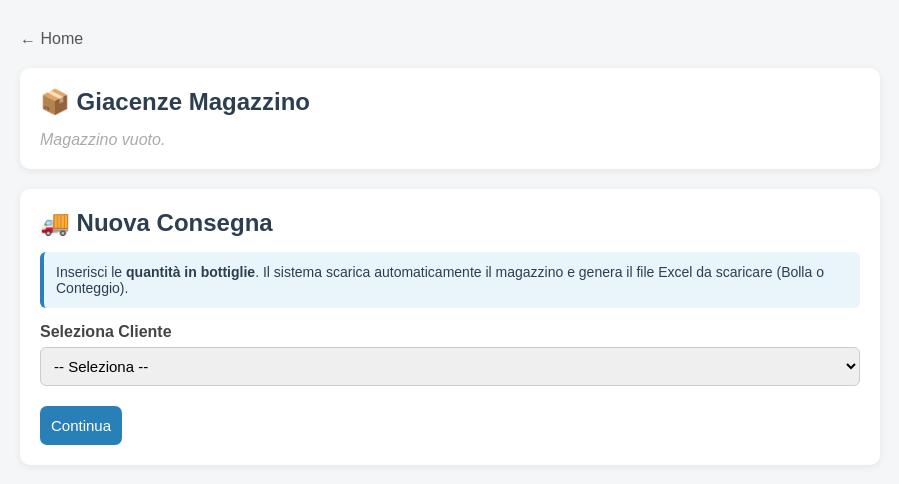
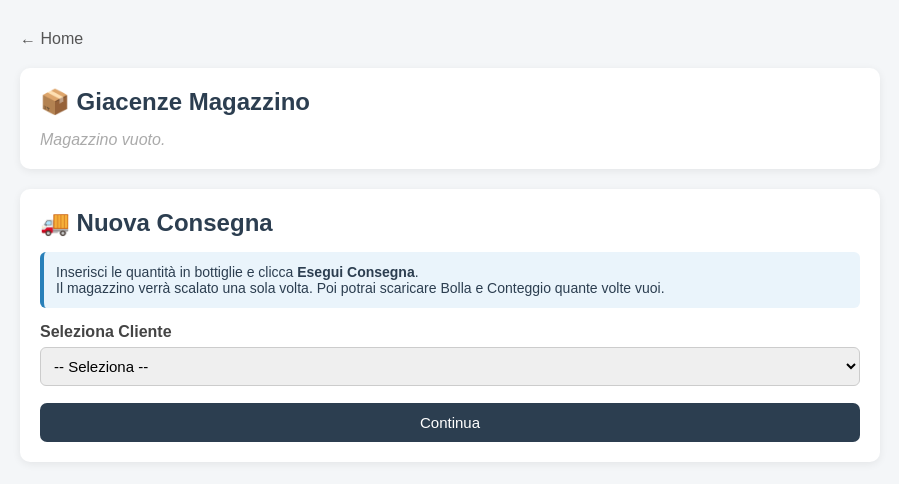
Before and after one commit to Galc987/gestionale-magazzino, a Flask app: page /consegne in a window 1280 px wide. Shown: the top 484 px of the page, without its empty margins (0-899 px from the left). Run offline with Flask 3, Linux system fonts and the light colour scheme; data that the repository does not hold is empty; some libraries are stand-ins or nearby versions.

Commit message:
Update consegne.html

```diff
--- a/templates/consegne.html
+++ b/templates/consegne.html
@@ -25,21 +25,20 @@ select, input[type=number] {
     border-radius: 6px;
     font-size: 15px;
 }
-.btn-row { display: flex; gap: 12px; margin-top: 10px; }
 button {
     padding: 11px;
-    flex: 1;
+    width: 100%;
     color: white;
     border: none;
     border-radius: 7px;
     font-size: 15px;
     cursor: pointer;
+    margin-top: 5px;
 }
-.btn-bolla     { background: #2980b9; }
-.btn-bolla:hover { background: #1a6fa0; }
-.btn-conteggio { background: #8e44ad; }
-.btn-conteggio:hover { background: #6c3483; }
-.msg-ok  { background: #d4edda; color: #155724; padding: 12px; border-radius: 7px; margin-bottom: 15px; font-weight: bold; max-width: 860px; }
+.btn-consegna  { background: #27ae60; }
+.btn-consegna:hover  { background: #1e8449; }
+.btn-continua  { background: #2c3e50; }
+.btn-continua:hover  { background: #1a252f; }
 .msg-err { background: #f8d7da; color: #721c24; padding: 12px; border-radius: 7px; margin-bottom: 15px; font-weight: bold; max-width: 860px; }
 table { width: 100%; border-collapse: collapse; margin-bottom: 10px; }
 th { text-align: left; padding: 9px 10px; background: #f0f0f0; color: #444; font-size: 14px; }
@@ -55,11 +54,7 @@ label { font-weight: bold; color: #444; }
 <a class="back" href="/">← Home</a>
 
 {% if msg %}
-    {% if "Generato" in msg or "Generata" in msg %}
-    <div class="msg-ok">✅ {{ msg }}</div>
-    {% else %}
-    <div class="msg-err">⚠️ {{ msg }}</div>
-    {% endif %}
+<div class="msg-err">⚠️ {{ msg }}</div>
 {% endif %}
 
 <!-- GIACENZE -->
@@ -83,12 +78,12 @@ label { font-weight: bold; color: #444; }
     {% endif %}
 </div>
 
-<!-- SELEZIONE CLIENTE -->
+<!-- FORM CONSEGNA -->
 <div class="box">
     <h2>🚚 Nuova Consegna</h2>
     <div class="info">
-        Inserisci le <strong>quantità in bottiglie</strong>. Il sistema scarica automaticamente il magazzino
-        e genera il file Excel da scaricare (Bolla o Conteggio).
+        Inserisci le quantità in bottiglie e clicca <strong>Esegui Consegna</strong>.<br>
+        Il magazzino verrà scalato una sola volta. Poi potrai scaricare Bolla e Conteggio quante volte vuoi.
     </div>
 
     <form method="GET" action="/consegne">
@@ -99,27 +94,19 @@ label { font-weight: bold; color: #444; }
             <option value="{{ c }}" {% if cliente_sel == c %}selected{% endif %}>{{ c }}</option>
             {% endfor %}
         </select>
-        <button type="submit" class="btn-bolla" style="margin-top:8px;">Continua</button>
+        <button type="submit" class="btn-continua">Continua</button>
     </form>
 
     {% if cliente_sel %}
     <hr style="margin:20px 0">
-    <form method="POST">
+    <form method="POST" action="/esegui_consegna">
         <input type="hidden" name="client" value="{{ cliente_sel }}">
         <h3>{{ cliente_sel }} — quantità bottiglie</h3>
         {% for p in clients[cliente_sel] %}
         <label>{{ p }}</label>
         <input type="number" name="qty_{{ loop.index0 }}" min="0" placeholder="0">
         {% endfor %}
-
-        <div class="btn-row">
-            <button type="submit" formaction="/genera_bolla" class="btn-bolla">
-                📄 Genera Bolla di Trasporto
-            </button>
-            <button type="submit" formaction="/genera_conteggio" class="btn-conteggio">
-                🧮 Genera Conteggio
-            </button>
-        </div>
+        <button type="submit" class="btn-consegna">✅ Esegui Consegna</button>
     </form>
     {% endif %}
 </div>
```
